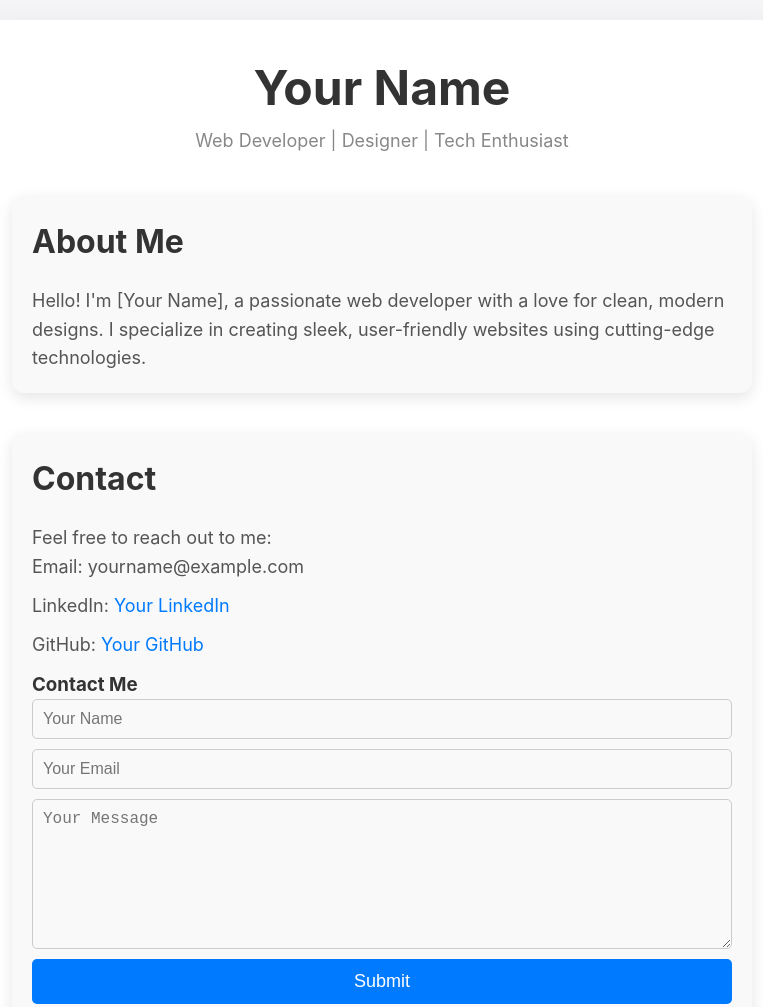
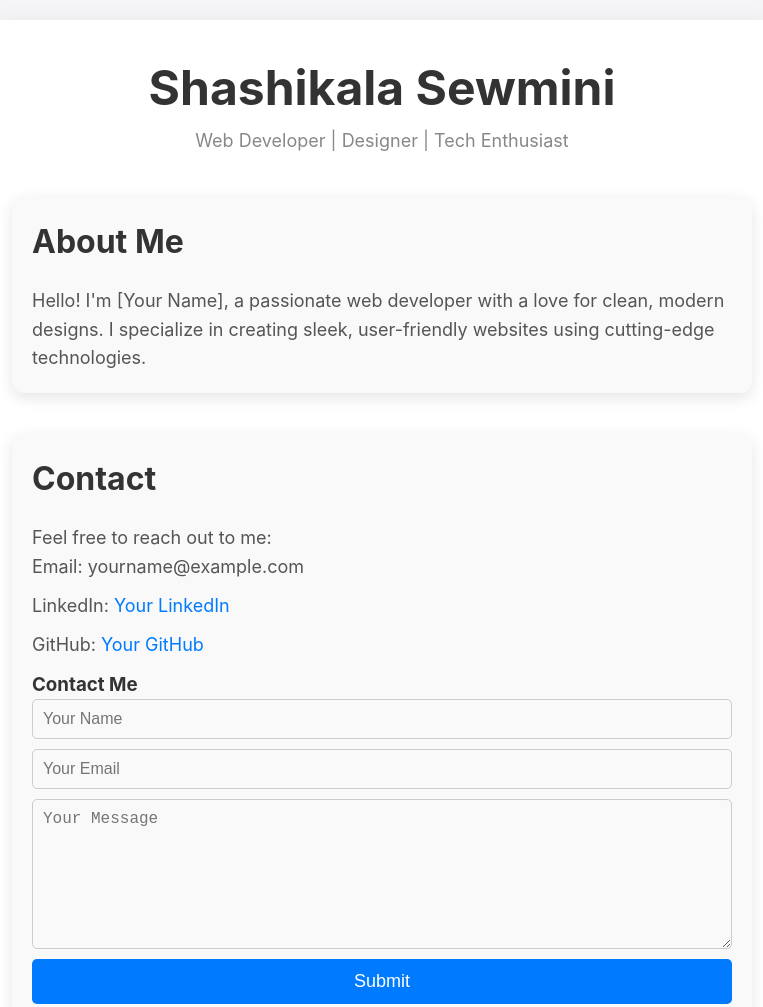
Before and after one commit to sewmini1/git-demo, a plain HTML site: page index.html in a window 1280 px wide. Shown: the top 1007 px of the page, without its empty margins (258-1021 px from the left). Drawn offline with Linux system fonts and the light colour scheme.

Commit message:
updatefile

```diff
--- a/index.html
+++ b/index.html
@@ -9,7 +9,7 @@
 <body>
     <div class="container">
         <header>
-            <h1>Your Name</h1>
+            <h1>Shashikala Sewmini</h1>
             <p>Web Developer | Designer | Tech Enthusiast</p>
 
         </header>
```
